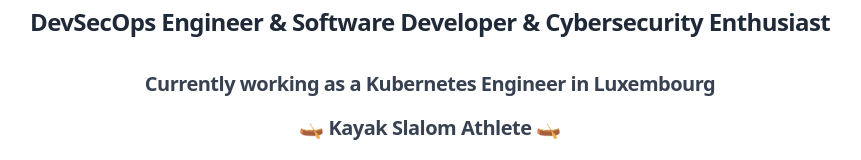
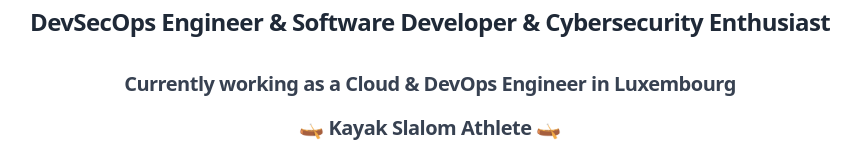
Before and after one commit to poponealex/poponealex.github.io, a React (Vite) app: page / in a window 1280 px wide. Shown: the part 490-650 px from the top of the page, without its empty margins (210-1071 px from the left). Built offline with nearby package versions, Linux system fonts and the light colour scheme.

Commit message:
Update Home.jsx

```diff
--- a/src/Home.jsx
+++ b/src/Home.jsx
@@ -77,7 +77,7 @@
            DevSecOps Engineer &amp; Software Developer &amp; Cybersecurity Enthusiast
           </h2>
           <h3 className="mt-8 text-xl font-bold tracking-tight text-gray-700 sm:text-xl">
-            Currently working as a Kubernetes Engineer in Luxembourg
+            Currently working as a Cloud & DevOps Engineer in Luxembourg
           </h3>
           <h3 className="mt-4 text-xl font-bold tracking-tight text-gray-700 sm:text-xl">
             🛶 Kayak Slalom Athlete 🛶
```
